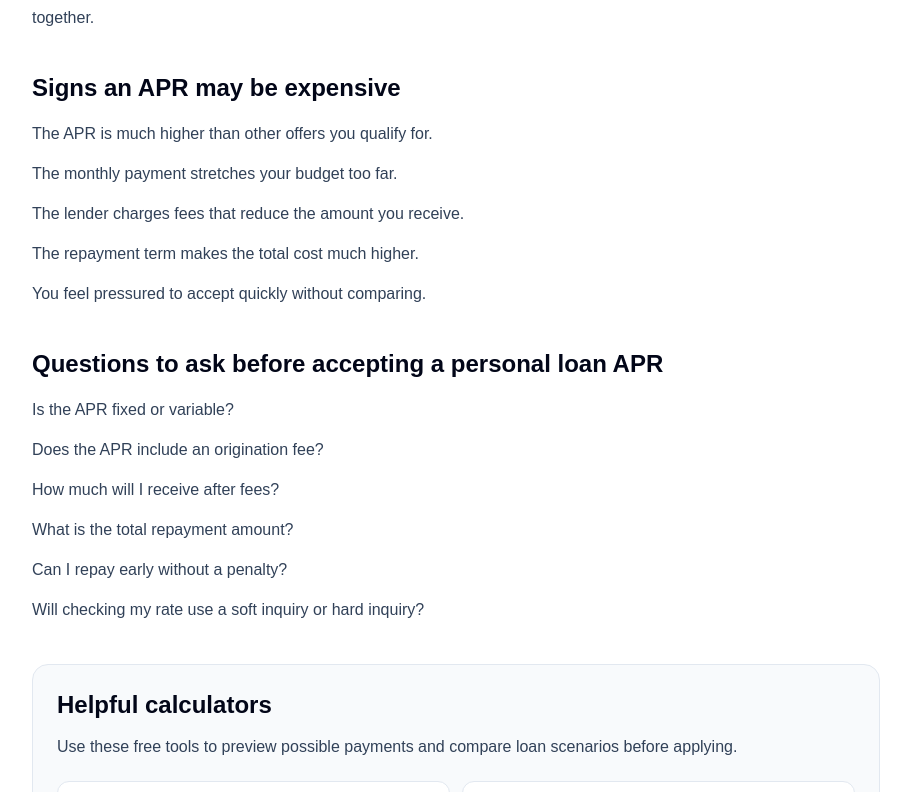
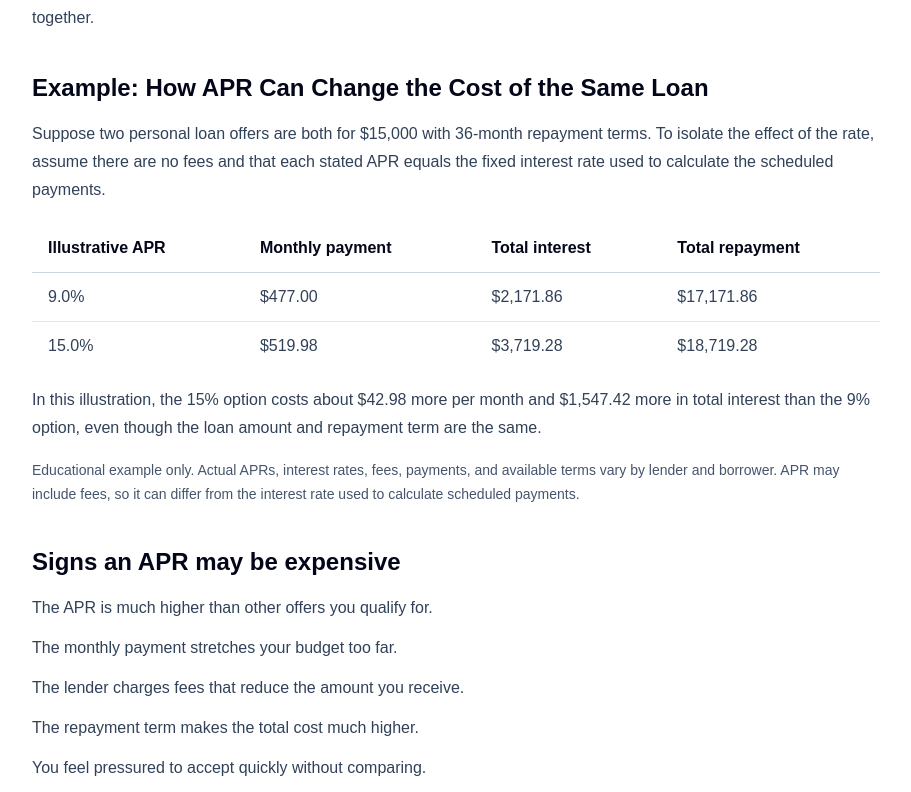
Before and after one commit to 39jorgegonzalez-lab/myloanpreview, a Next.js app: page /learning-center/what-is-a-good-apr-for-a-personal-loan in a window 1280 px wide. Shown: the part 1768-2560 px from the top of the page, without its empty margins (184-1095 px from the left). Built offline with nearby package versions, Linux system fonts and the light colour scheme.

Commit message:
SEO: Add personal loan APR cost comparison

```diff
--- a/app/learning-center/what-is-a-good-apr-for-a-personal-loan/page.tsx
+++ b/app/learning-center/what-is-a-good-apr-for-a-personal-loan/page.tsx
@@ -168,6 +168,86 @@ export default function WhatIsAGoodAprForAPersonalLoanPage() {
 
           <section>
             <h2 className="text-2xl font-bold text-slate-950">
+              Example: How APR Can Change the Cost of the Same Loan
+            </h2>
+            <p className="mt-4 leading-7 text-slate-700">
+              Suppose two personal loan offers are both for $15,000 with
+              36-month repayment terms. To isolate the effect of the rate,
+              assume there are no fees and that each stated APR equals the
+              fixed interest rate used to calculate the scheduled payments.
+            </p>
+
+            <div className="mt-5 overflow-x-auto">
+              <table className="w-full min-w-[640px] border-collapse text-left">
+                <caption className="sr-only">
+                  Illustrative comparison of a $15,000 personal loan over 36
+                  months at 9 percent APR and 15 percent APR
+                </caption>
+                <thead>
+                  <tr className="border-b border-slate-300">
+                    <th
+                      scope="col"
+                      className="px-4 py-3 font-semibold text-slate-950"
+                    >
+                      Illustrative APR
+                    </th>
+                    <th
+                      scope="col"
+                      className="px-4 py-3 font-semibold text-slate-950"
+                    >
+                      Monthly payment
+                    </th>
+                    <th
+                      scope="col"
+                      className="px-4 py-3 font-semibold text-slate-950"
+                    >
+                      Total interest
+                    </th>
+                    <th
+                      scope="col"
+                      className="px-4 py-3 font-semibold text-slate-950"
+                    >
+                      Total repayment
+                    </th>
+                  </tr>
+                </thead>
+                <tbody className="text-slate-700">
+                  <tr className="border-b border-slate-200">
+                    <th scope="row" className="px-4 py-3 font-medium">
+                      9.0%
+                    </th>
+                    <td className="px-4 py-3">$477.00</td>
+                    <td className="px-4 py-3">$2,171.86</td>
+                    <td className="px-4 py-3">$17,171.86</td>
+                  </tr>
+                  <tr>
+                    <th scope="row" className="px-4 py-3 font-medium">
+                      15.0%
+                    </th>
+                    <td className="px-4 py-3">$519.98</td>
+                    <td className="px-4 py-3">$3,719.28</td>
+                    <td className="px-4 py-3">$18,719.28</td>
+                  </tr>
+                </tbody>
+              </table>
+            </div>
+
+            <p className="mt-4 leading-7 text-slate-700">
+              In this illustration, the 15% option costs about $42.98 more per
+              month and $1,547.42 more in total interest than the 9% option,
+              even though the loan amount and repayment term are the same.
+            </p>
+
+            <p className="mt-4 text-sm leading-6 text-slate-600">
+              Educational example only. Actual APRs, interest rates, fees,
+              payments, and available terms vary by lender and borrower. APR
+              may include fees, so it can differ from the interest rate used to
+              calculate scheduled payments.
+            </p>
+          </section>
+
+          <section>
+            <h2 className="text-2xl font-bold text-slate-950">
               Signs an APR may be expensive
             </h2>
             <ul className="mt-4 space-y-3 leading-7 text-slate-700">
```
